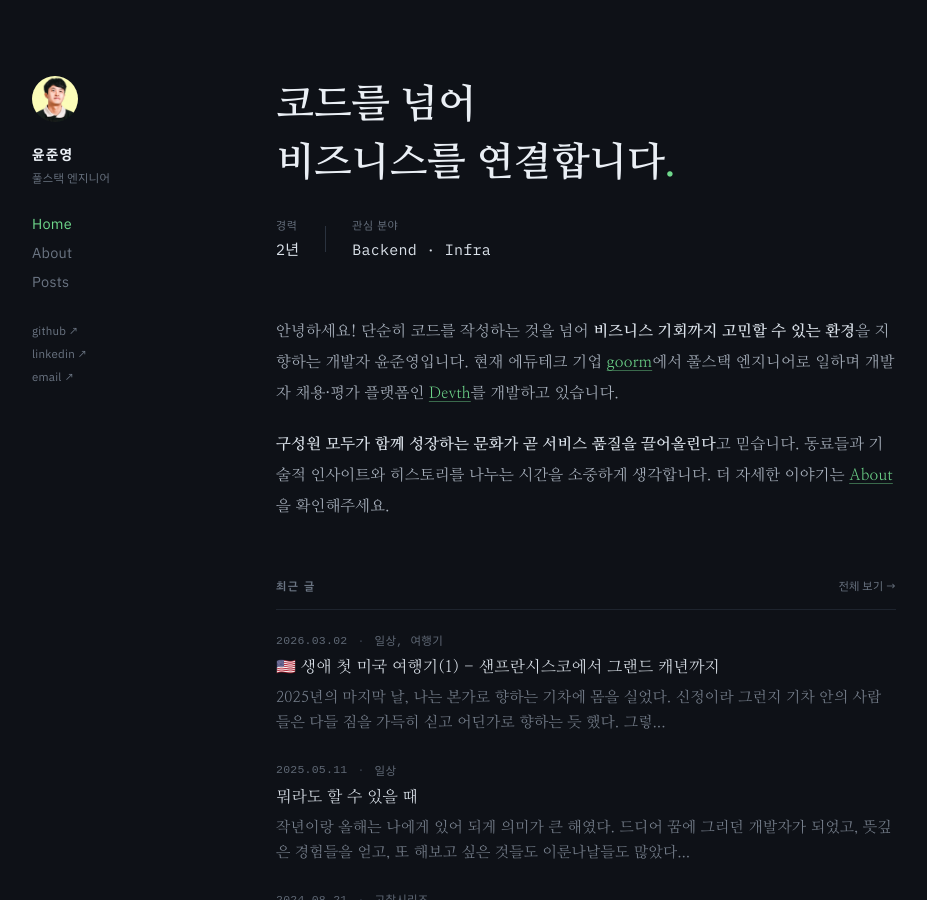
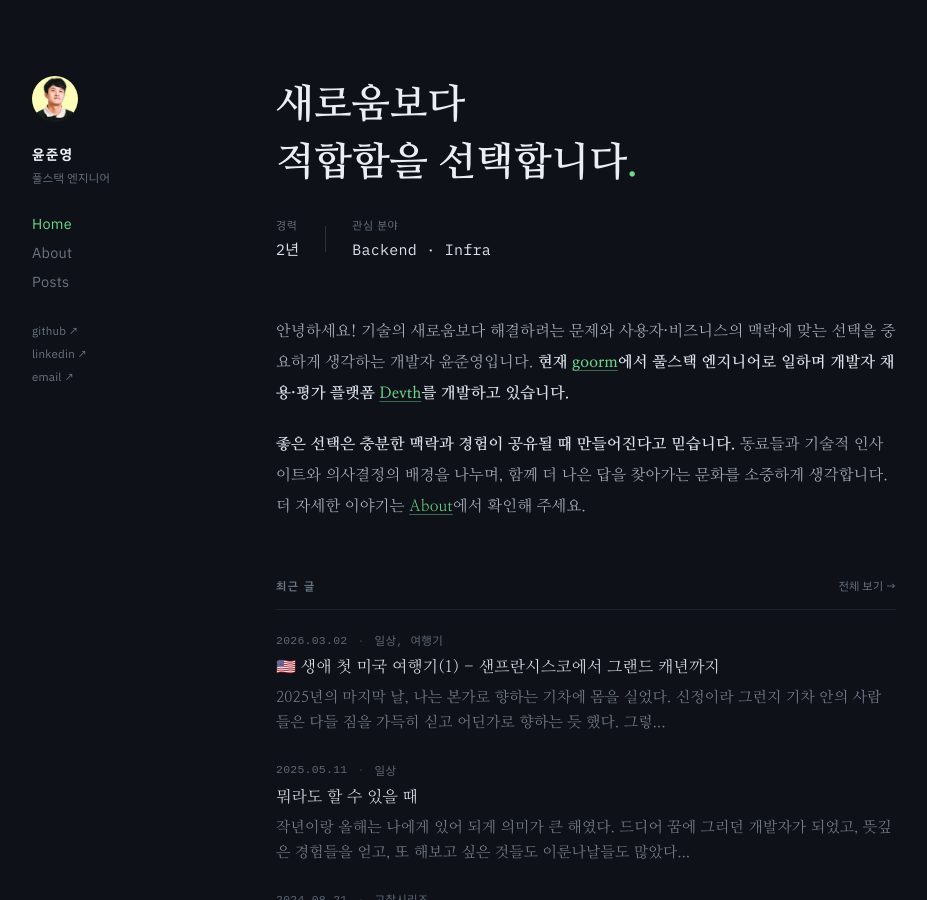
Before and after one commit to ypjun100/v2.junyeong.dev, a Jekyll site: the page built from index.html, in a window 1280 px wide and 900 px high. Shown: the whole window, without its empty margins (138-1065 px from the left). Built offline with Jekyll 4.4.1, drawn with Linux system fonts in a browser that asks for light colours.

Commit message:
content: change the headline to 새로움보다 적합함을 선택합니다
Replaces 코드를 넘어 비즈니스를 연결합니다 across the intro block, which Home and
About share, and rewrites the Home intro to match: the pitch is now about
fitting the choice to the problem rather than reaching for the newest thing.

The site description carried the old line into search results and link
previews, so it follows the same shape with the new phrase.

Emphasis sits on the two sentences the author picked -- the current role and the
belief about shared context. The first wraps the goorm and Devth links, so those
words come out bold in the accent colour; that is the range as given.

No font rebuild: the headline draws in Nanum Myeongjo, which carries the whole
modern Hangul block. Checked the new syllables against both subsets anyway.

```diff
--- a/_config.yml
+++ b/_config.yml
@@ -2,7 +2,7 @@
 title: 윤준영
 tagline: 풀스택 엔지니어
 description: >-
-  코드를 넘어 비즈니스를 연결하는 개발자 윤준영의 포트폴리오와 기술 블로그입니다.
+  새로움보다 적합함을 선택하는 개발자 윤준영의 포트폴리오와 기술 블로그입니다.
 url: https://v2.junyeong.dev
 baseurl: ""
 lang: ko-KR
--- a/_includes/intro-block.html
+++ b/_includes/intro-block.html
@@ -1,5 +1,5 @@
 <div class="intro">
-  <h1 class="intro__headline">코드를 넘어<br>비즈니스를 연결합니다<span class="intro__mark">.</span></h1>
+  <h1 class="intro__headline">새로움보다<br>적합함을 선택합니다<span class="intro__mark">.</span></h1>
 
   <div class="intro__stats">
     <div class="intro__stat">
--- a/index.html
+++ b/index.html
@@ -7,8 +7,8 @@ title: Home
   {%- include intro-block.html -%}
 
   <div class="home__about">
-    <p>안녕하세요! 단순히 코드를 작성하는 것을 넘어 <strong>비즈니스 기회까지 고민할 수 있는 환경</strong>을 지향하는 개발자 윤준영입니다. 현재 에듀테크 기업 <a href="https://goorm.co" target="_blank" rel="noopener">goorm</a>에서 풀스택 엔지니어로 일하며 개발자 채용·평가 플랫폼인 <a href="https://devth.io" target="_blank" rel="noopener">Devth</a>를 개발하고 있습니다.</p>
-    <p><strong>구성원 모두가 함께 성장하는 문화가 곧 서비스 품질을 끌어올린다</strong>고 믿습니다. 동료들과 기술적 인사이트와 히스토리를 나누는 시간을 소중하게 생각합니다. 더 자세한 이야기는 <a href="{{ '/about/' | relative_url }}">About</a>을 확인해주세요.</p>
+      <p>안녕하세요! 기술의 새로움보다 해결하려는 문제와 사용자·비즈니스의 맥락에 맞는 선택을 중요하게 생각하는 개발자 윤준영입니다. <strong>현재 <a href="https://goorm.co" target="_blank" rel="noopener">goorm</a>에서 풀스택 엔지니어로 일하며 개발자 채용·평가 플랫폼 <a href="https://devth.io" target="_blank" rel="noopener">Devth</a>를 개발하고 있습니다.</strong></p>
+      <p><strong>좋은 선택은 충분한 맥락과 경험이 공유될 때 만들어진다고 믿습니다.</strong> 동료들과 기술적 인사이트와 의사결정의 배경을 나누며, 함께 더 나은 답을 찾아가는 문화를 소중하게 생각합니다. 더 자세한 이야기는 <a href="{{ '/about/' | relative_url }}">About</a>에서 확인해 주세요.</p>
   </div>
 
   <div class="home__recent">
```
